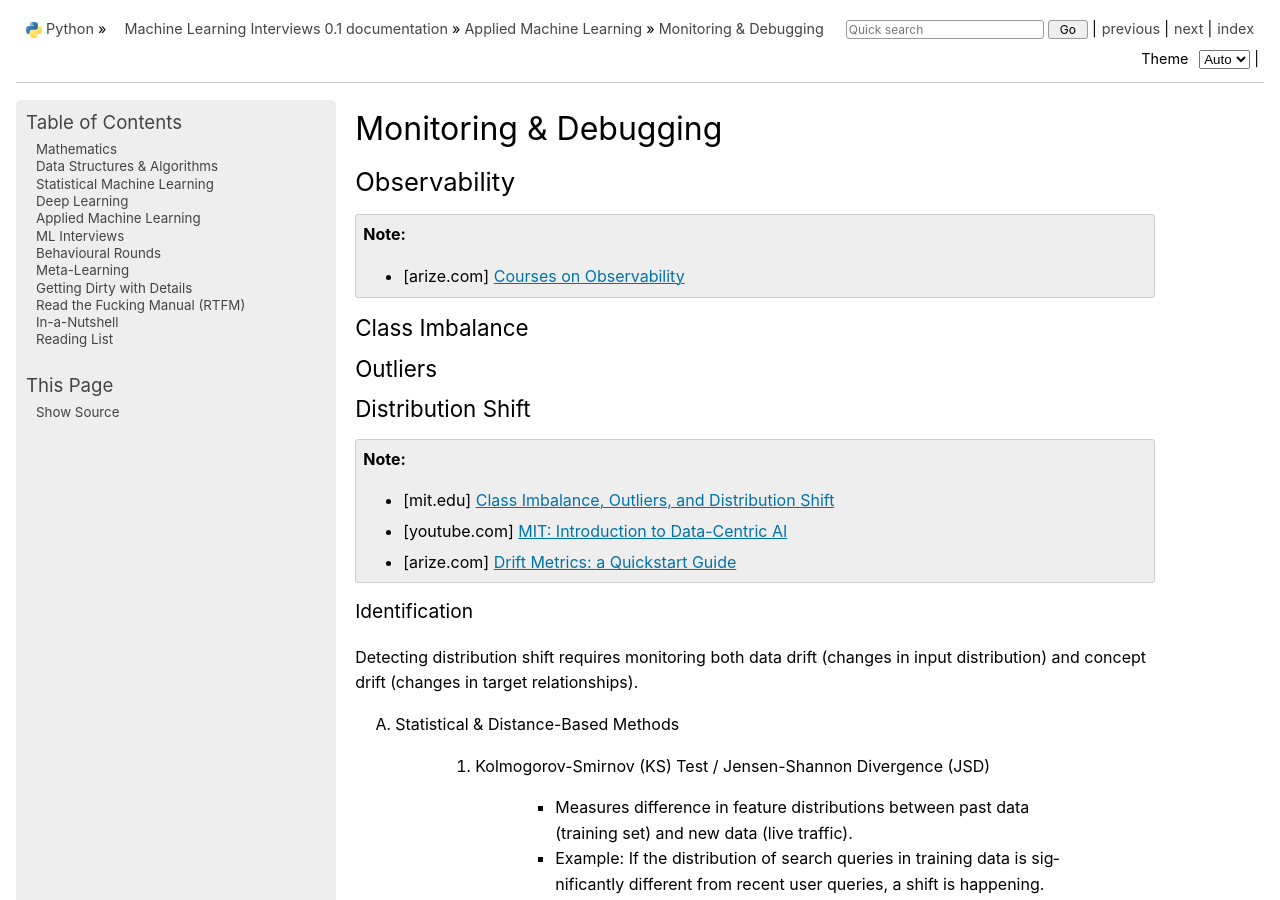
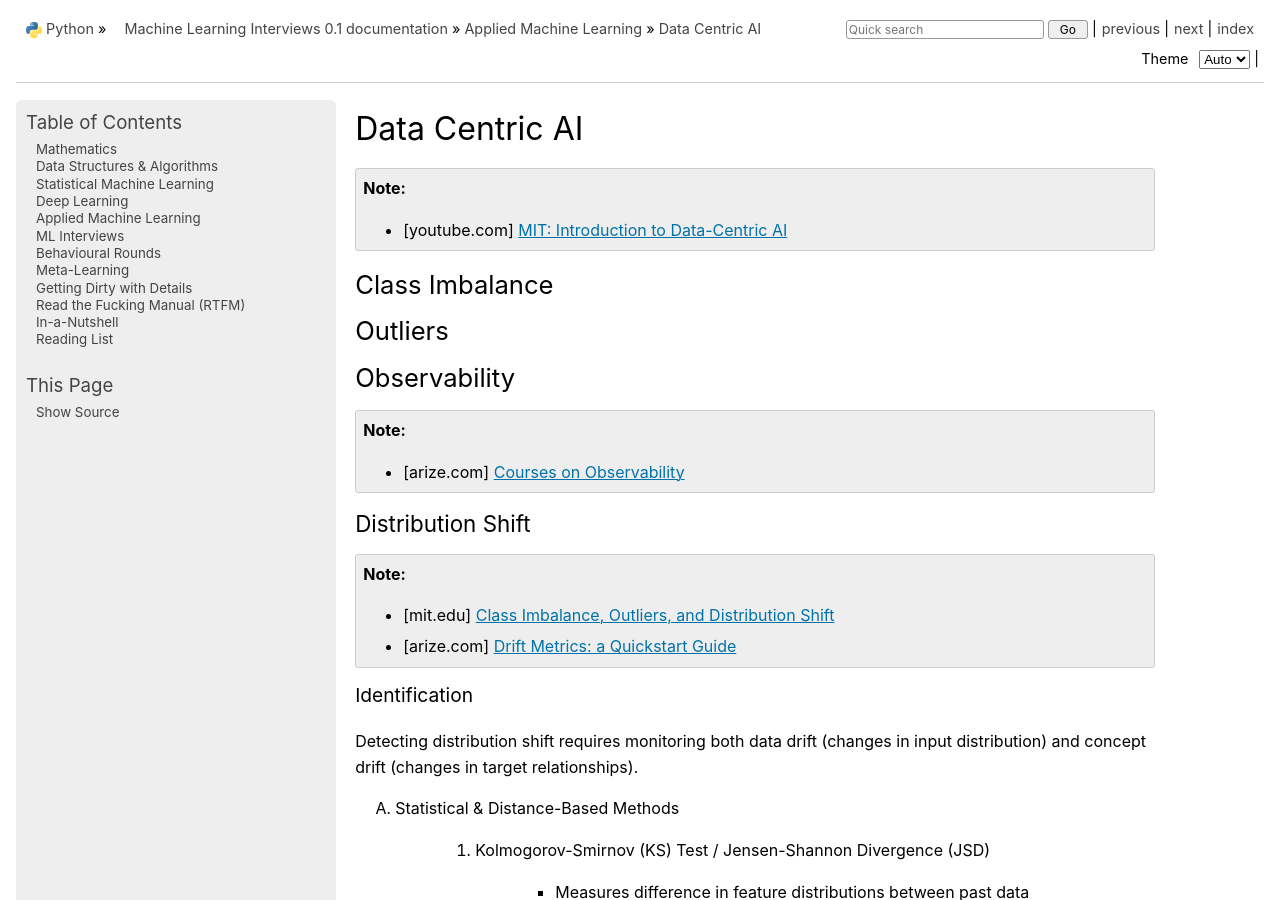
Before and after one commit to uselesstechjunks/leetcode, a Sphinx documentation site: the page built from docs/source/applied/eval/monitor.rst, in a window 1280 px wide and 900 px high. Built offline with Sphinx 7.4.7, drawn with Linux system fonts in a browser that asks for light colours; pages that are not in the unit, such as notebooks, are missing from menus; some of the changed text lies outside the part shown.

Commit message:
Update monitor.rst

```diff
--- a/docs/source/applied/eval/monitor.rst
+++ b/docs/source/applied/eval/monitor.rst
@@ -1,6 +1,15 @@
 ###################################################################################
-Monitoring & Debugging
+Data Centric AI
 ###################################################################################
+.. note::
+	* [youtube.com] `MIT: Introduction to Data-Centric AI <https://www.youtube.com/watch?v=ayzOzZGHZy4&list=PLnSYPjg2dHQKdig0vVbN-ZnEU0yNJ1mo5>`_
+
+***********************************************************************************
+Class Imbalance
+***********************************************************************************
+***********************************************************************************
+Outliers
+***********************************************************************************
 ***********************************************************************************
 Observability
 ***********************************************************************************
```
Also changed, not shown: other parts of docs/source/applied/eval/monitor.rst (+0 -5 lines).
